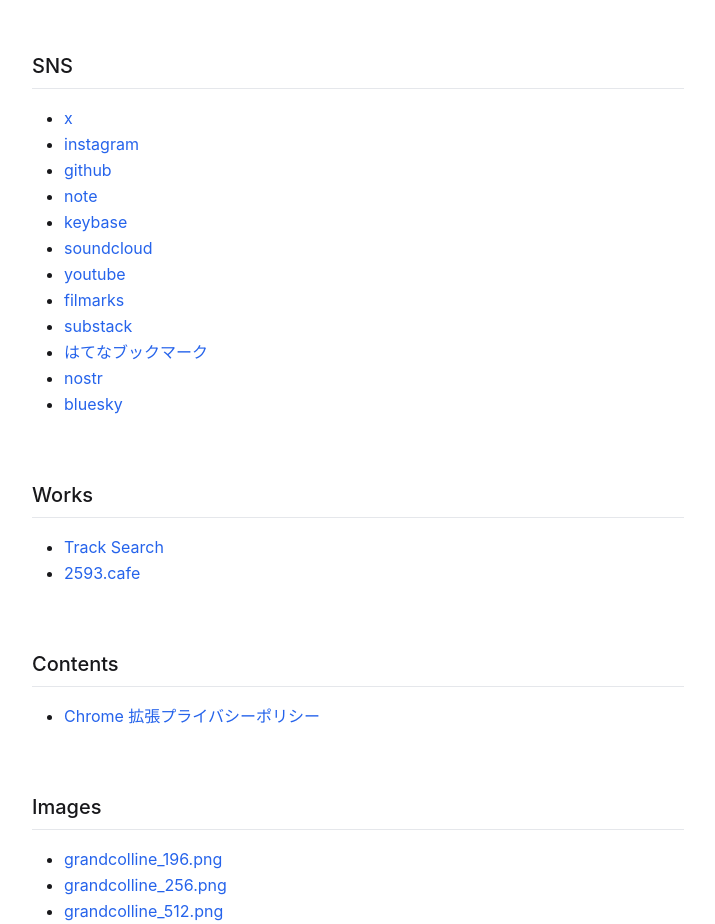
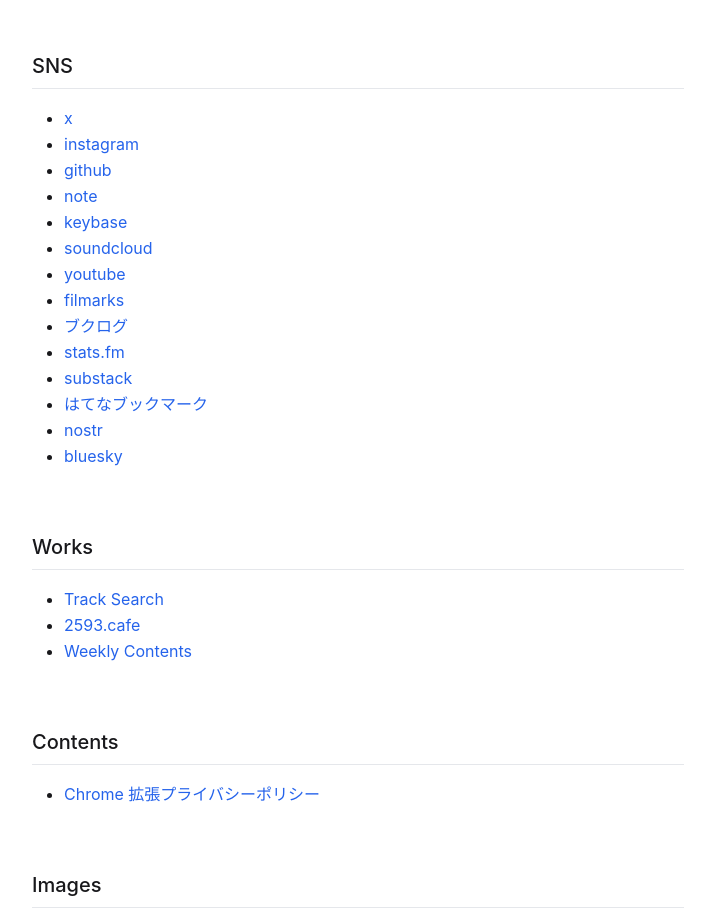
Before and after one commit to grandcolline/grandcolline.com, an Astro site: page /list in a window 1280 px wide. Shown: the part 164-1088 px from the top of the page, without its empty margins (282-997 px from the left). Built offline with nearby package versions, Linux system fonts and the light colour scheme; Astro itself is replaced by a stand-in of ours.

Commit message:
update list page (#40)
* update list page

* format (Auto Commit)

---------

Co-authored-by: grandcolline <grandcolline@users.noreply.github.com>

```diff
--- a/src/pages/list.md
+++ b/src/pages/list.md
@@ -15,6 +15,8 @@ title: List | grandcolline
 - [soundcloud](https://soundcloud.com/grandcolline/)
 - [youtube](https://youtube.com/@grandcolline/)
 - [filmarks](https://filmarks.com/users/grandcolline/)
+- [ブクログ](https://booklog.jp/users/grandcolline)
+- [stats.fm](https://stats.fm/grandcolline)
 - [substack](https://substack.com/@grandcolline)
 - [はてなブックマーク](https://b.hatena.ne.jp/grandcolline/bookmark)
 - [nostr](https://snort.social/nprofile1qqsff70pd3thh8dsj6l069afgstpau46353208sdx80m234zt3apg6cpzamhxue69uhhyetvv9ujumn0wd68ytnfdenx7tcppemhxue69uhkummn9ekx7mp0qy2hwumn8ghj7un9d3shjtnyv9kh2uewd9hj7hyavuc)
@@ -24,6 +26,7 @@ title: List | grandcolline
 
 - [Track Search](https://track.grandcolline.com)
 - [2593.cafe](https://www.2593.cafe)
+- [Weekly Contents](https://wc.local-host.club)
 
 ## Contents
 
```
Also changed, not shown: package.json (+6 -6 lines), pnpm-lock.yaml.
